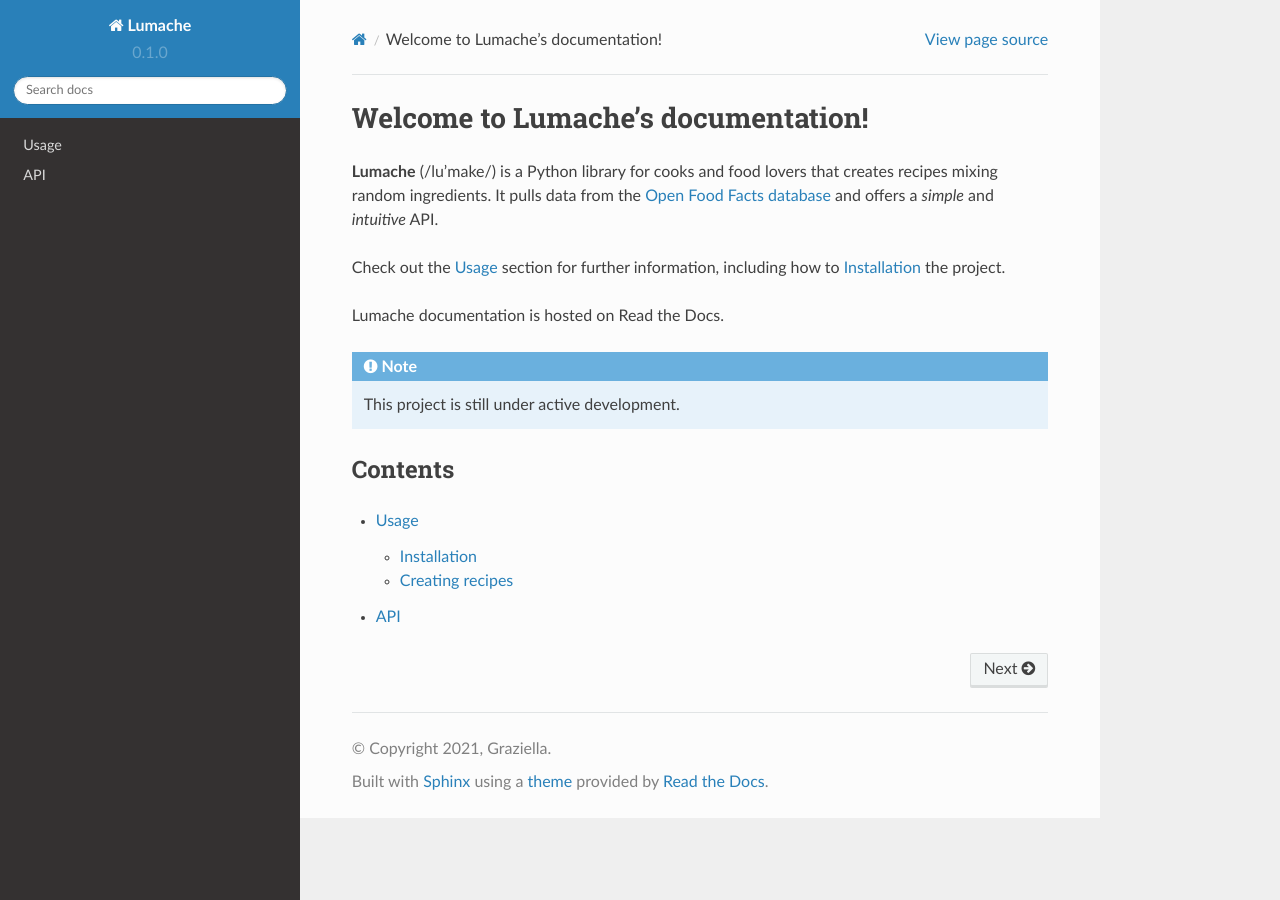
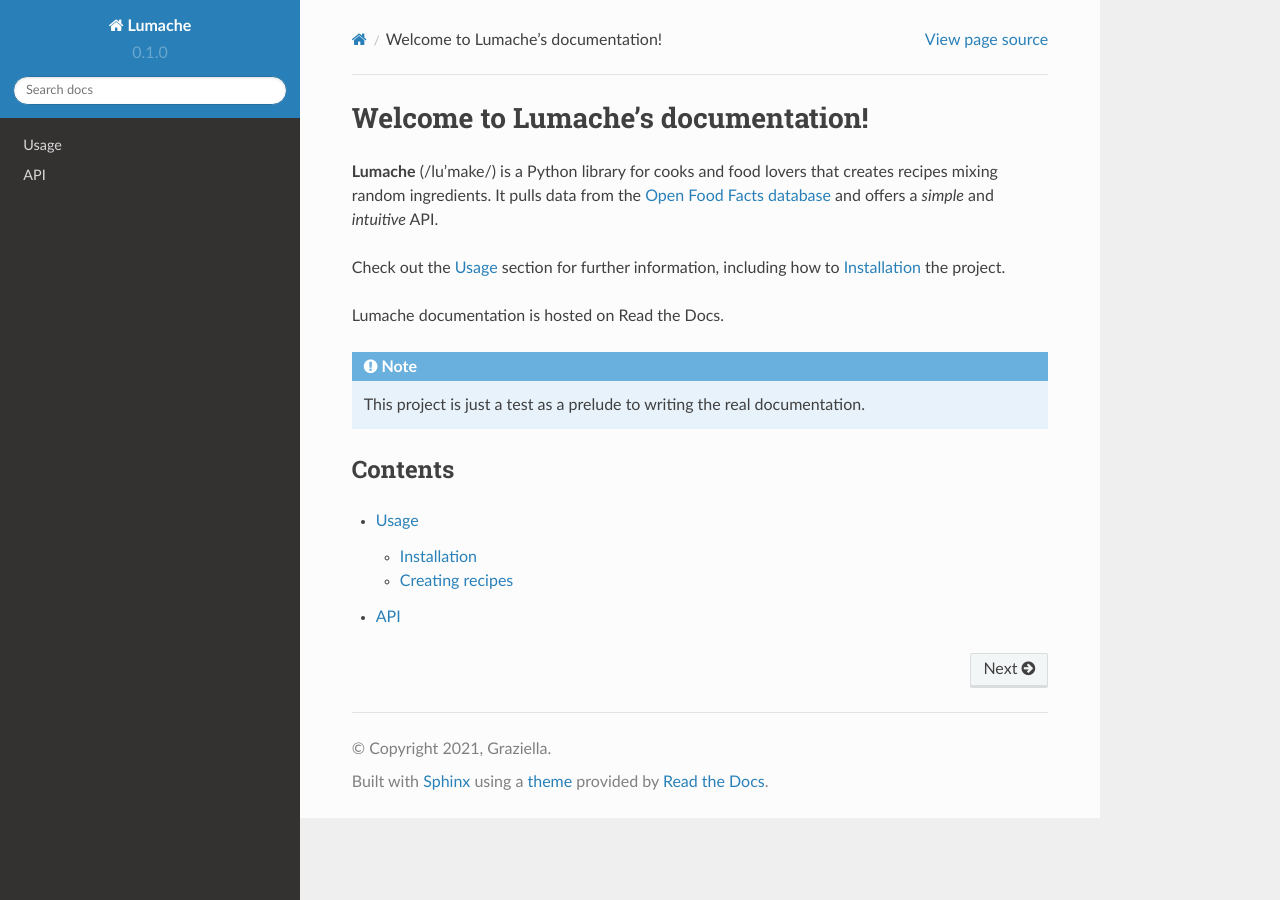
Before and after one commit to jrfaeder/rtd-tutorial, a Sphinx documentation site: the page built from docs/source/index.rst, in a window 1280 px wide. Built offline with Sphinx 7.4.7 and the Read the Docs theme 2.0.0, drawn with Linux system fonts in a browser that asks for light colours.

Commit message:
Update index.rst

```diff
--- a/docs/source/index.rst
+++ b/docs/source/index.rst
@@ -13,7 +13,7 @@ Lumache documentation is hosted on Read the Docs.
 
 .. note::
 
-   This project is still under active development.
+   This project is just a test as a prelude to writing the real documentation.
 
 Contents
 --------
```
